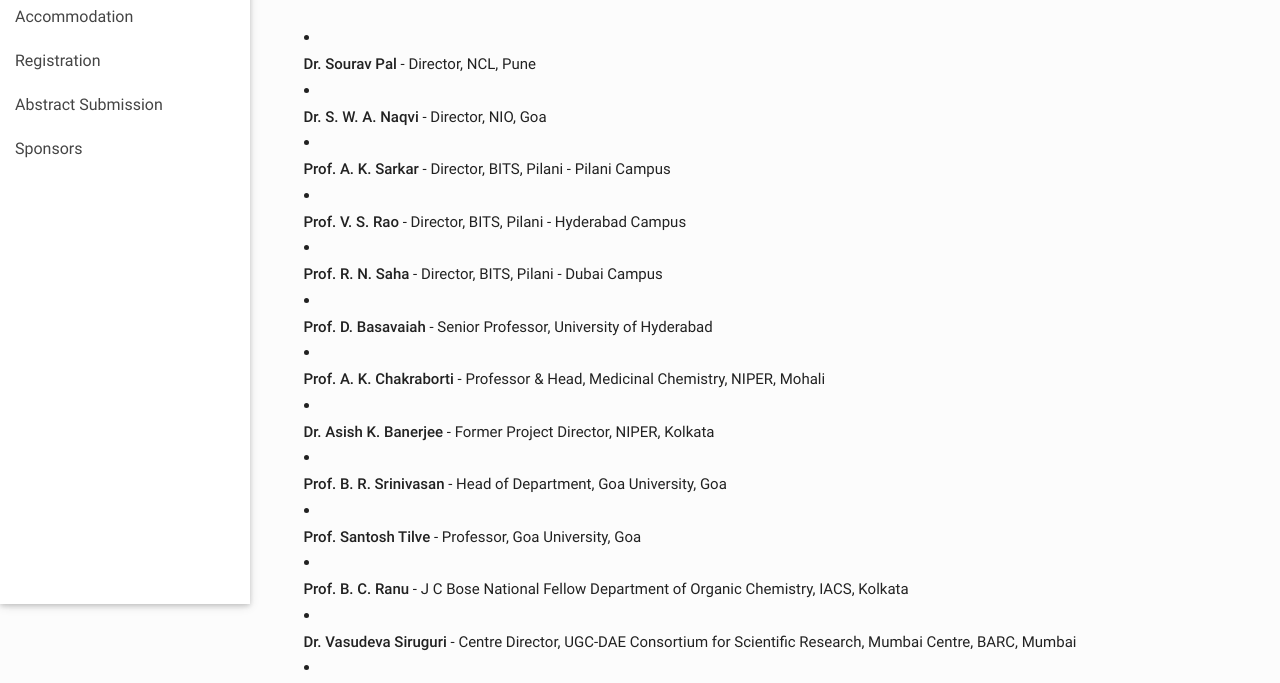
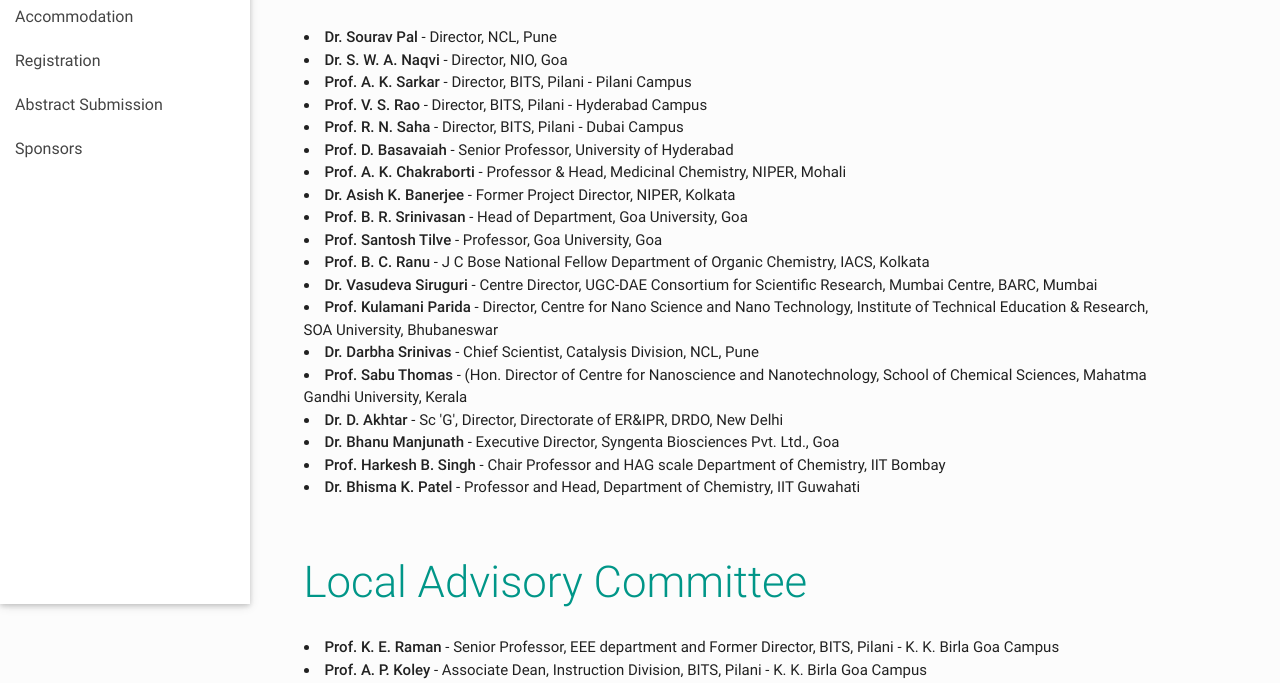
Before and after one commit to rajat503/NFCFA-Website, a plain HTML site: page committees.html in a window 1280 px wide. Shown: the part 256-939 px from the top of the page. Drawn offline with Linux system fonts and the light colour scheme.

Commit message:
fixed firefox li compatibility

```diff
--- a/committees.html
+++ b/committees.html
@@ -55,36 +55,36 @@
 
 						<h3 class="header teal-text">National Advisory Committee</h3>
 						<p class="caption">
-							<li> <h6><strong>Dr. Sourav Pal</strong> - Director, NCL, Pune</h6>	</li>
-							<li> <h6><strong>Dr. S. W. A. Naqvi</strong> - Director, NIO, Goa</h6>	</li>
-							<li> <h6><strong>Prof. A. K. Sarkar</strong> - Director, BITS, Pilani - Pilani Campus</h6> </li>
-							<li> <h6><strong>Prof. V. S. Rao</strong> - Director, BITS, Pilani - Hyderabad Campus</h6>	</li>
-							<li> <h6><strong>Prof. R. N. Saha</strong> - Director, BITS, Pilani - Dubai Campus</h6>	</li>
-							<li> <h6><strong>Prof. D. Basavaiah</strong> - Senior Professor, University of Hyderabad</h6>	</li>
-							<li> <h6><strong>Prof. A. K. Chakraborti</strong> - Professor & Head, Medicinal Chemistry, NIPER, Mohali </h6>	</li>
-							<li> <h6><strong>Dr. Asish K. Banerjee</strong> - Former Project Director, NIPER, Kolkata</h6>	</li>
-							<li> <h6><strong>Prof. B. R. Srinivasan</strong> - Head of Department, Goa University, Goa</h6>	</li>
-							<li> <h6><strong>Prof. Santosh Tilve</strong> - Professor, Goa University, Goa </h6>	</li>
-							<li> <h6><strong>Prof. B. C. Ranu</strong> - J C Bose National Fellow Department of Organic Chemistry, IACS, Kolkata</h6>	</li>
-							<li> <h6><strong>Dr. Vasudeva Siruguri</strong> - Centre Director, UGC-DAE Consortium for Scientific Research, Mumbai Centre, BARC, Mumbai</h6>	</li>
-							<li> <h6><strong>Prof. Kulamani Parida</strong> - Director, Centre for Nano Science and Nano Technology, Institute of Technical Education & Research, SOA University, Bhubaneswar</h6>	</li>
-							<li> <h6><strong>Dr. Darbha Srinivas</strong> - Chief Scientist, Catalysis Division, NCL, Pune</h6>	</li>
-							<li> <h6><strong>Prof. Sabu Thomas</strong> - (Hon. Director of Centre for Nanoscience and Nanotechnology, School of Chemical Sciences, Mahatma Gandhi University, Kerala </h6>	</li>
-							<li> <h6><strong>Dr. D. Akhtar</strong> - Sc 'G', Director, Directorate of ER&IPR, DRDO, New Delhi</h6>	</li>
-							<li> <h6><strong>Dr. Bhanu Manjunath</strong> - Executive Director, Syngenta Biosciences Pvt. Ltd., Goa</h6>	</li>
-							<li> <h6><strong>Prof. Harkesh B. Singh</strong> - Chair Professor and HAG scale Department of Chemistry, IIT Bombay</h6>	</li>
-							<li> <h6><strong>Dr. Bhisma K. Patel </strong> - Professor and Head, Department of Chemistry, IIT Guwahati</h6>	</li>
+							<li> <strong>Dr. Sourav Pal</strong> - Director, NCL, Pune	</li>
+							<li> <strong>Dr. S. W. A. Naqvi</strong> - Director, NIO, Goa	</li>
+							<li> <strong>Prof. A. K. Sarkar</strong> - Director, BITS, Pilani - Pilani Campus </li>
+							<li> <strong>Prof. V. S. Rao</strong> - Director, BITS, Pilani - Hyderabad Campus	</li>
+							<li> <strong>Prof. R. N. Saha</strong> - Director, BITS, Pilani - Dubai Campus	</li>
+							<li> <strong>Prof. D. Basavaiah</strong> - Senior Professor, University of Hyderabad	</li>
+							<li> <strong>Prof. A. K. Chakraborti</strong> - Professor & Head, Medicinal Chemistry, NIPER, Mohali 	</li>
+							<li> <strong>Dr. Asish K. Banerjee</strong> - Former Project Director, NIPER, Kolkata	</li>
+							<li> <strong>Prof. B. R. Srinivasan</strong> - Head of Department, Goa University, Goa	</li>
+							<li> <strong>Prof. Santosh Tilve</strong> - Professor, Goa University, Goa 	</li>
+							<li> <strong>Prof. B. C. Ranu</strong> - J C Bose National Fellow Department of Organic Chemistry, IACS, Kolkata	</li>
+							<li> <strong>Dr. Vasudeva Siruguri</strong> - Centre Director, UGC-DAE Consortium for Scientific Research, Mumbai Centre, BARC, Mumbai	</li>
+							<li> <strong>Prof. Kulamani Parida</strong> - Director, Centre for Nano Science and Nano Technology, Institute of Technical Education & Research, SOA University, Bhubaneswar	</li>
+							<li> <strong>Dr. Darbha Srinivas</strong> - Chief Scientist, Catalysis Division, NCL, Pune	</li>
+							<li> <strong>Prof. Sabu Thomas</strong> - (Hon. Director of Centre for Nanoscience and Nanotechnology, School of Chemical Sciences, Mahatma Gandhi University, Kerala 	</li>
+							<li> <strong>Dr. D. Akhtar</strong> - Sc 'G', Director, Directorate of ER&IPR, DRDO, New Delhi	</li>
+							<li> <strong>Dr. Bhanu Manjunath</strong> - Executive Director, Syngenta Biosciences Pvt. Ltd., Goa	</li>
+							<li> <strong>Prof. Harkesh B. Singh</strong> - Chair Professor and HAG scale Department of Chemistry, IIT Bombay	</li>
+							<li> <strong>Dr. Bhisma K. Patel </strong> - Professor and Head, Department of Chemistry, IIT Guwahati	</li>
 
 
 						</p>
 						<br>
 						<h3 class="header teal-text">Local Advisory Committee</h3>
 						<p class="caption">
-							<li> <h6><strong>Prof. K. E. Raman</strong> - Senior Professor, EEE department and Former Director, BITS, Pilani - K. K. Birla Goa Campus</h6>	</li>
-							<li> <h6><strong>Prof. A. P. Koley</strong> - Associate Dean, Instruction Division, BITS, Pilani - K. K. Birla Goa Campus</h6>	</li>
-							<li> <h6><strong>Prof.  D. M. Kulkarni</strong> - Dean Administration & Associate Dean, Faculty Affairs, BITS, Pilani - K. K. Birla Goa Campus </h6> </li>
+							<li> <strong>Prof. K. E. Raman</strong> - Senior Professor, EEE department and Former Director, BITS, Pilani - K. K. Birla Goa Campus	</li>
+							<li> <strong>Prof. A. P. Koley</strong> - Associate Dean, Instruction Division, BITS, Pilani - K. K. Birla Goa Campus	</li>
+							<li> <strong>Prof.  D. M. Kulkarni</strong> - Dean Administration & Associate Dean, Faculty Affairs, BITS, Pilani - K. K. Birla Goa Campus  </li>
 
-							<li> <h6><strong>Prof. Sunil Bhand</strong> - Dean, Sponsored Research and Consulting Division, BITS, Pilani - K. K. Birla Goa Campus</h6>	</li>
+							<li> <strong>Prof. Sunil Bhand</strong> - Dean, Sponsored Research and Consulting Division, BITS, Pilani - K. K. Birla Goa Campus	</li>
 						</p>
 
 					</div>
```
